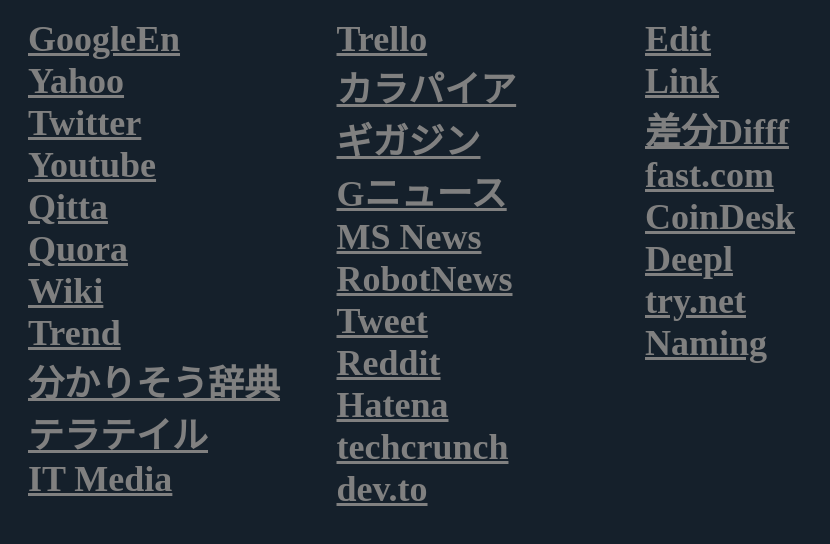
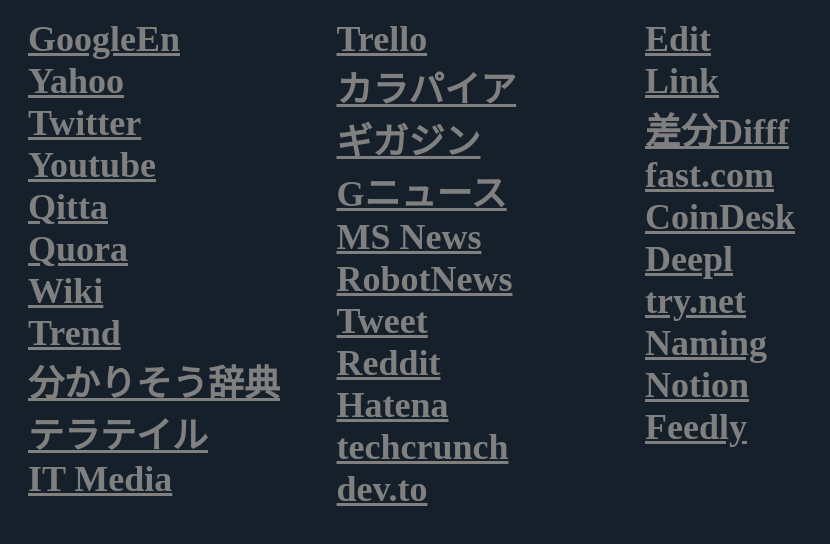
Before and after one commit to nobidora2020/page, a plain HTML site: page index.html in a window 1280 px wide. Shown: the whole page, without its empty margins (0-830 px from the left). Drawn offline with Linux system fonts and the light colour scheme.

Commit message:
Update index.html

```diff
--- a/index.html
+++ b/index.html
@@ -76,5 +76,7 @@
         <a href="https://try.dot.net/">try.net</a></br>
         <a href="https://codic.jp/engine">Naming</a></br>
 
+        <a href="https://www.notion.so">Notion</a></br>
+        <a href="https://feedly.com/">Feedly</a></br>
     </div>
 </h1>
```
